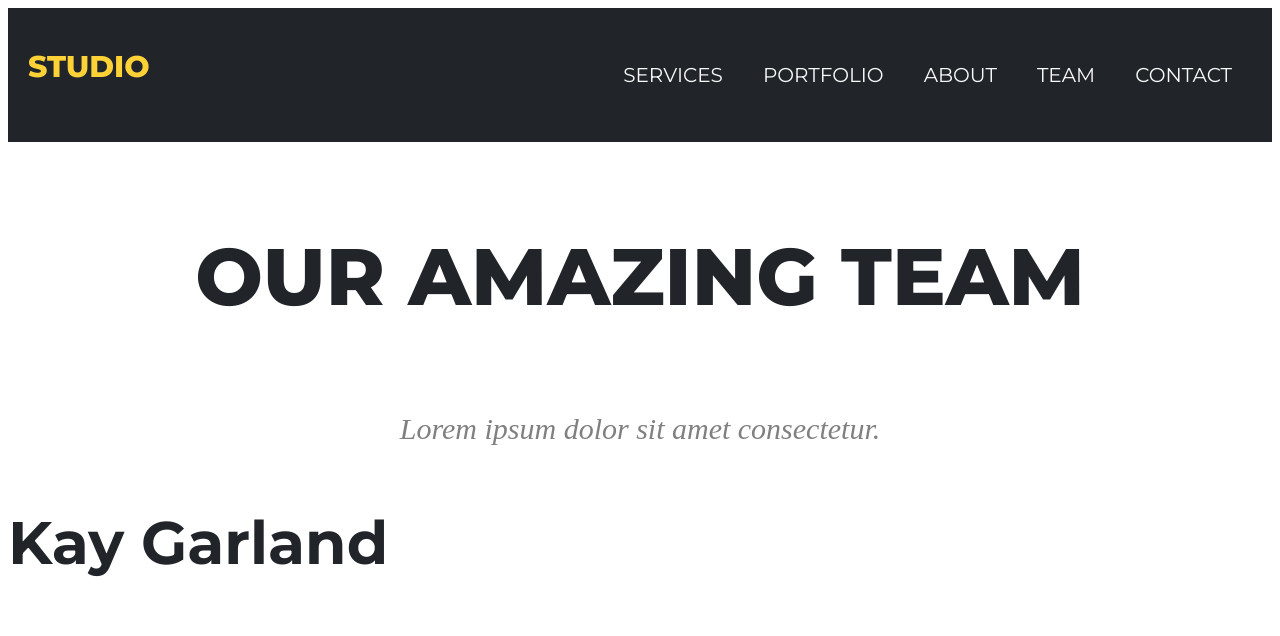
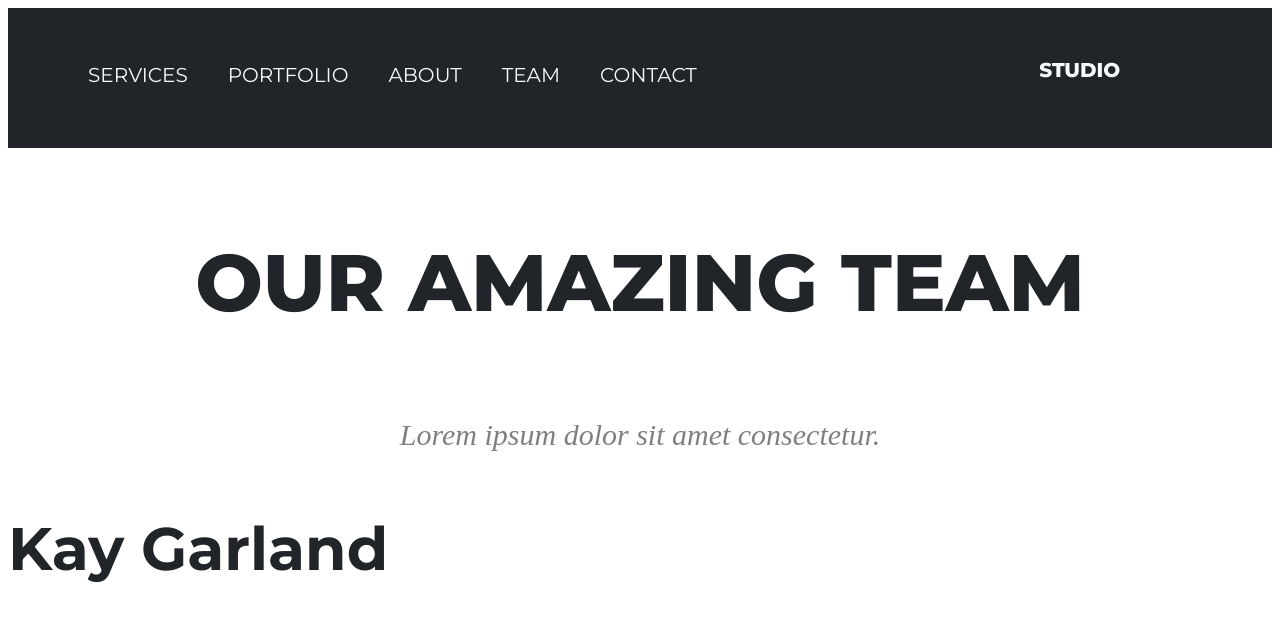
Before and after one commit to jilenej/studio-website, a plain HTML site: page team.html in a window 1280 px wide. Shown: the top 636 px of the page. Drawn offline with Linux system fonts and the light colour scheme.

Commit message:
updated nav edits made to Studio link

```diff
--- a/css/team-style.css
+++ b/css/team-style.css
@@ -80,6 +80,17 @@ header nav a {
   font-style: normal;
 }
 
+.navhome {
+  text-decoration:none;
+  position: absolute;
+  left: 80%;
+  top: 25px;
+  text-align: right;
+  color:#fed136;
+  display: flex;
+
+}
+
 body {
   background-color:white;
   font-family: 'Roboto',
--- a/team.html
+++ b/team.html
@@ -21,14 +21,15 @@
 
 <body>
 	<header>
-	      <h4>STUDIO</h4>
-	      <nav>
-	        <ul>
-            <li> <a href="index.html">SERVICES</a></li>
-	          <li> <a href="portfolio.html">PORTFOLIO</a></li>
-	          <li> <a href="about.html">ABOUT</a></li>
-	          <li> <a href="team.html">TEAM</a></li>
-						<li> <a href="contact.html">CONTACT</a></li>
+    <nav>
+      <ul>
+        <h4><li class="navhome"> <a href="index.html">STUDIO</a></li></h4>
+        <li class="serviceslink"> <a href="index.html">SERVICES</a></li>
+        <li class="portfoliolink"> <a href="portfolio.html">PORTFOLIO</a></li>
+        <li class="aboutlink"> <a href="about.html">ABOUT</a></li>
+        <li class="teamlink"> <a href="team.html">TEAM</a></li>
+        <li class="contactlink"> <a href="contact.html">CONTACT</a></li>
+      </ul>
 
 					</nav>
 		</header>
```
